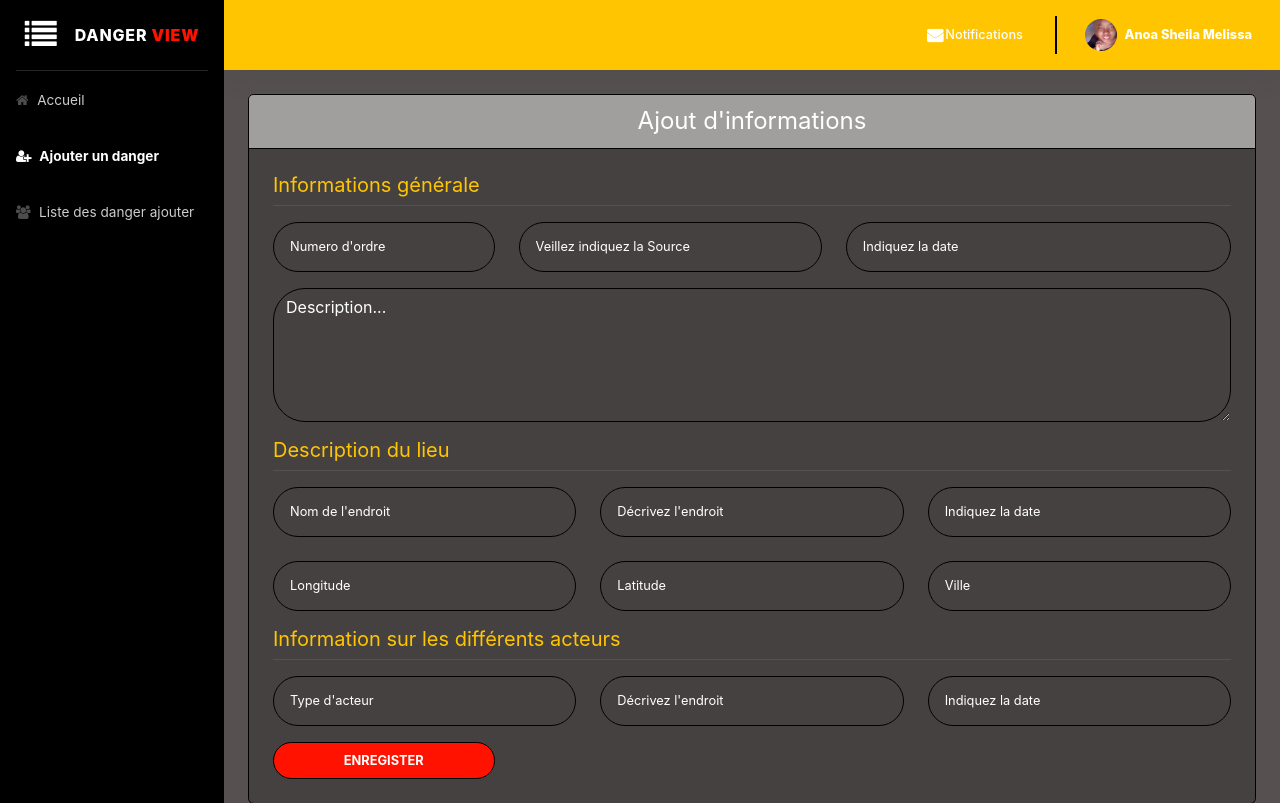
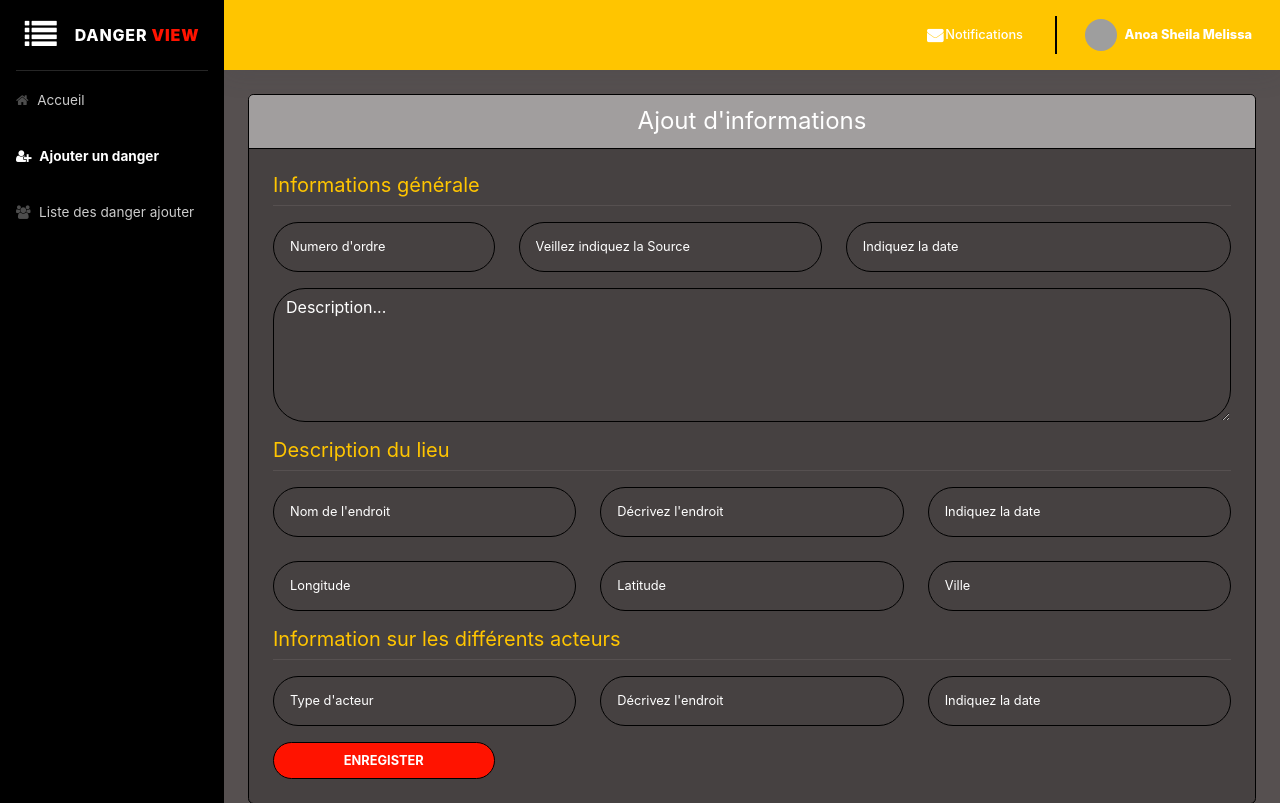
Before and after one commit to salma-mindy/Danger_view, a PHP site: page /operateurs/ajouter-danger.php in a window 1280 px wide. Shown: the top 803 px of the page. Run offline with PHP 8.4, Linux system fonts and the light colour scheme; a user stored in the database is signed in; grey boxes are pictures that could not be loaded.

Commit message:
new commit

```diff
--- a/operateurs/ajouter-danger.php
+++ b/operateurs/ajouter-danger.php
@@ -90,7 +90,7 @@ if(!isset($_SESSION["connecter"]) || $_SESSION["connecter"] !== true){
 
                         <li class="nav-item dropdown no-arrow">
                             <a class="nav-link dropdown-toggle" href="#" id="userDropdown" role="button" data-toggle="dropdown" aria-haspopup="true" aria-expanded="false">
-                                <img class="img-profile rounded-circle" src="../img/user.png">&nbsp;&nbsp;
+                                <img class="img-profile rounded-circle" src="https://cdn.pixabay.com/photo/2013/07/13/10/07/man-156584_960_720.png">&nbsp;&nbsp;
                                 <span class="d-none d-lg-inline text-gray-600 small" style="color: #fff !important;font-weight: 800;">
                                     <?= htmlspecialchars($_SESSION["prenom"]); ?>
                                 </span>
--- a/operateurs/liste-des-danger-ajouter.php
+++ b/operateurs/liste-des-danger-ajouter.php
@@ -93,7 +93,7 @@ require_once "../php/db.php";
 
                             <li class="nav-item dropdown no-arrow">
                                 <a class="nav-link dropdown-toggle" href="#" id="userDropdown" role="button" data-toggle="dropdown" aria-haspopup="true" aria-expanded="false">
-                                    <img class="img-profile rounded-circle" src="../img/user.png">&nbsp;&nbsp;
+                                    <img class="img-profile rounded-circle" src="https://cdn.pixabay.com/photo/2013/07/13/10/07/man-156584_960_720.png">&nbsp;&nbsp;
                                     <span class="d-none d-lg-inline text-gray-600 small" style="color: #fff !important;font-weight: 800;">
                                     <?= htmlspecialchars($_SESSION["prenom"]); ?>
                                 </span>
```
